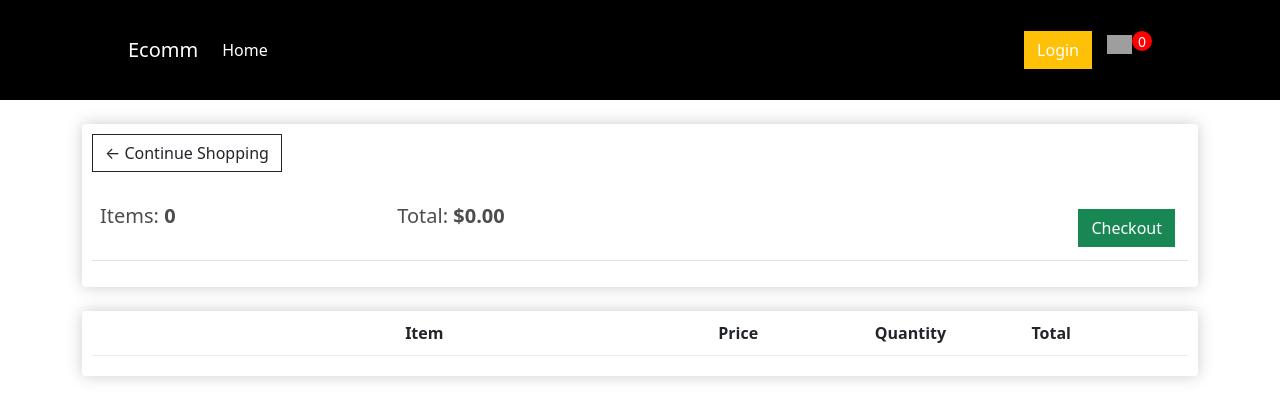
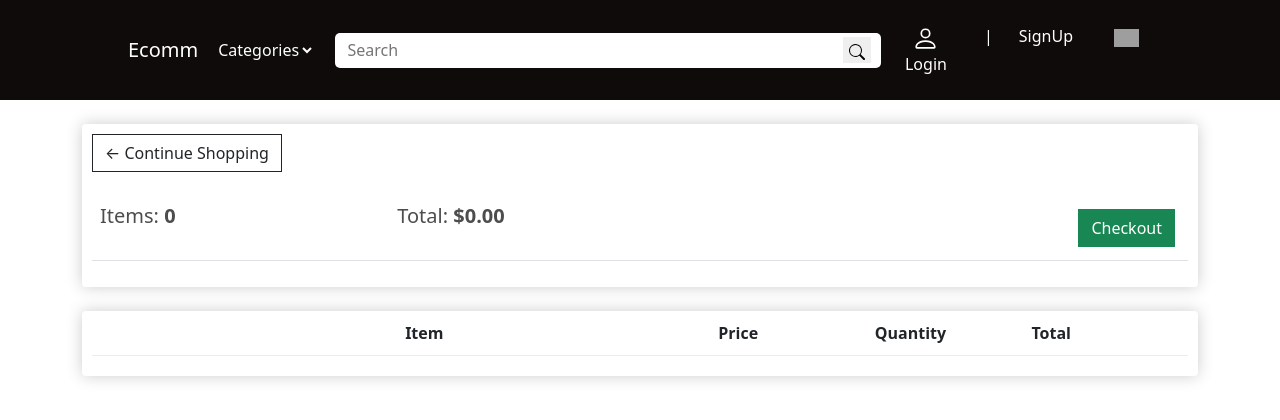
Before and after one commit to YenXXXW/special_PROJ, a Django app: page /cart/ in a window 1280 px wide. Shown: the top 420 px of the page. Run offline with Django 5.2, Linux system fonts and the light colour scheme; lists and menus that the app fills with data are empty; some libraries are stand-ins or nearby versions; grey boxes are pictures that could not be loaded.

Commit message:
main.html update

```diff
--- a/store/Templates/store/main.html
+++ b/store/Templates/store/main.html
@@ -29,30 +29,50 @@
            </script>
           </head>
      <body>
-        <nav class="navbar navbar-expand-lg navbar-dark bg-dark">
-
+      <nav class="navbar navbar-expand-lg navbar-dark ">
         <a class="navbar-brand" href="{% url 'store' %}">Ecomm</a>
         <button class="navbar-toggler" type="button" data-bs-toggle="collapse" data-bs-target="#navbarSupportedContent" aria-controls="navbarSupportedContent" aria-expanded="false" aria-label="Toggle navigation">
           <span class="navbar-toggler-icon"></span>
         </button>
+        <select>
+          <option value="" selected disabled hidden>Categories</option>
+          <option value="chair">chair</option>
+          <option value="furnature">furnature</option>
+        </select>
+        <form id="navSearch">
+          <input type="search" placeholder="Search" id="navSearchInput">
+          <button type="submit">
+            <svg xmlns="http://www.w3.org/2000/svg" width="16" height="16" fill="black" class="bi bi-search" viewBox="0 0 16 16">
+            <path d="M11.742 10.344a6.5 6.5 0 1 0-1.397 1.398h-.001q.044.06.098.115l3.85 3.85a1 1 0 0 0 1.415-1.414l-3.85-3.85a1 1 0 0 0-.115-.1zM12 6.5a5.5 5.5 0 1 1-11 0 5.5 5.5 0 0 1 11 0"/>
+          </svg>
+        </button>
+        </form>
         <div class="collapse navbar-collapse" id="navbarSupportedContent">
-                <ul class="navbar-nav me-auto mb-2 mb-lg-0">
+          {% comment %} <ul class="navbar-nav me-auto mb-2 mb-lg-0">
             <li class="nav-item">
               <a class="nav-link active" aria-current="page" href="{% url 'store' %}">Home</a>
             </li>
-
-                </ul>
+          </ul> {% endcomment %}
 
         </div>
         <div class="d-flex">
-                <a href="#" class="btn btn-warning">Login</a>
+          <a href="#" class="btn">
+            <svg xmlns="http://www.w3.org/2000/svg" width="27" height="27" fill="white" class="bi bi-person" viewBox="0 0 16 16">
+              <path d="M8 8a3 3 0 1 0 0-6 3 3 0 0 0 0 6m2-3a2 2 0 1 1-4 0 2 2 0 0 1 4 0m4 8c0 1-1 1-1 1H3s-1 0-1-1 1-4 6-4 6 3 6 4m-1-.004c-.001-.246-.154-.986-.832-1.664C11.516 10.68 10.289 10 8 10s-3.516.68-4.168 1.332c-.678.678-.83 1.418-.832 1.664z"/>
+            </svg>
+            Login
+          </a>
+          <span class="btn">
+          |
+          </span>
+          <a class="btn">
+            SignUp
+          </a>
 
-                <a href="{% url 'cart' %}">
+          <a href="{% url 'cart' %}" class="btn">
               <img src="{% static 'image/cart.png' %}" id="cart-icon">
           </a>
-               <p id="cart-total">{{ cartItems }}</p>
-
-
+          {% comment %} <p id="cart-total">0</p> {% endcomment %}
           </div>
       </nav>
         <div class="container">
```
Lines whose indentation alone changed are shown as unchanged.
